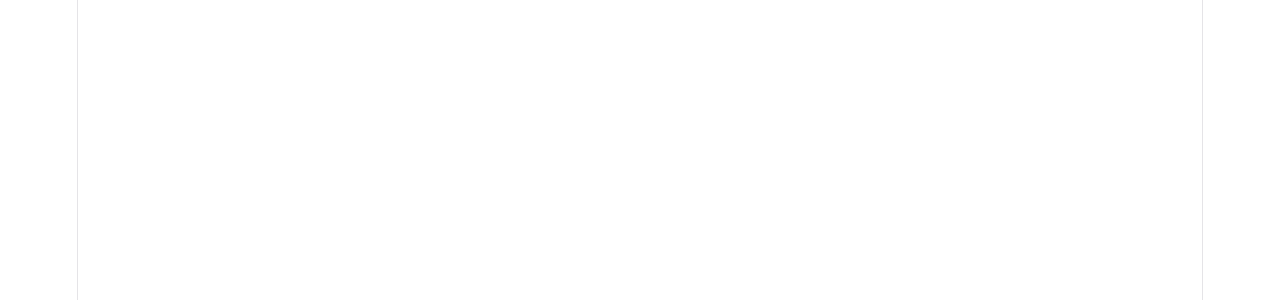
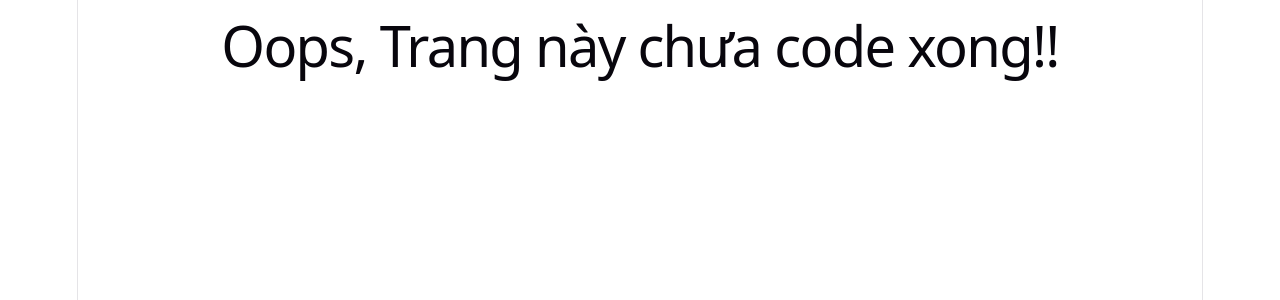
Before and after one commit to longpc5/Farewell-Ehouse, a React (Vite) app: page /intro in a window 1280 px wide. Before the commit this address had no page. Shown: the top 300 px of the page. Built offline with nearby package versions, Linux system fonts and the light colour scheme.

Commit message:
Create TBU component

```diff
--- a/src/App.jsx
+++ b/src/App.jsx
@@ -4,6 +4,9 @@
 import { Routes, Route } from 'react-router-dom';
 import LetterPage from './pages/Letter';
 import LoginPage from './pages/Login';
+import FarewellPage from './pages/Farewell';
+import IntroPage from './pages/Intro';
+import GuestbookPage from './pages/Guestbook';
 
 function App() {
   // useEffect(() => {
@@ -34,10 +37,10 @@
   return (
     <Routes>
       <Route path="/" element={<LoginPage />} />
-      {/* <Route path="/intro" element={<IntroductionPage />} /> */}
-      <Route path="/letter" element={<LetterPage/>} />
-      {/* <Route path="/farewell" element={<FarewellPage />} /> */}
-      {/* <Route path="/guestbook" element={<GuestbookPage />} /> */}
+      <Route path="/intro" element={<IntroPage />} />
+      <Route path="/letter" element={<LetterPage />} />
+      <Route path="/farewell" element={<FarewellPage />} />
+      <Route path="/guestbook" element={<GuestbookPage />} />
     </Routes>
   )
 }
--- /dev/null
+++ b/src/components/TBU.jsx
@@ -0,0 +1,7 @@
+const TBU = () => {
+    return (
+        <h1>Oops, Trang này chưa code xong!!</h1>
+    )
+}
+
+export default TBU;
--- a/src/pages/Intro/index.jsx
+++ b/src/pages/Intro/index.jsx
@@ -0,0 +1,8 @@
+import TBU from "../../components/TBU";
+function IntroPage() {
+    return (
+        <TBU></TBU>
+    )
+}
+
+export default IntroPage;
```
Also changed, not shown: src/pages/Farewell/index.jsx (+8 -0 lines), src/pages/Guestbook/index.jsx (+8 -0 lines).
